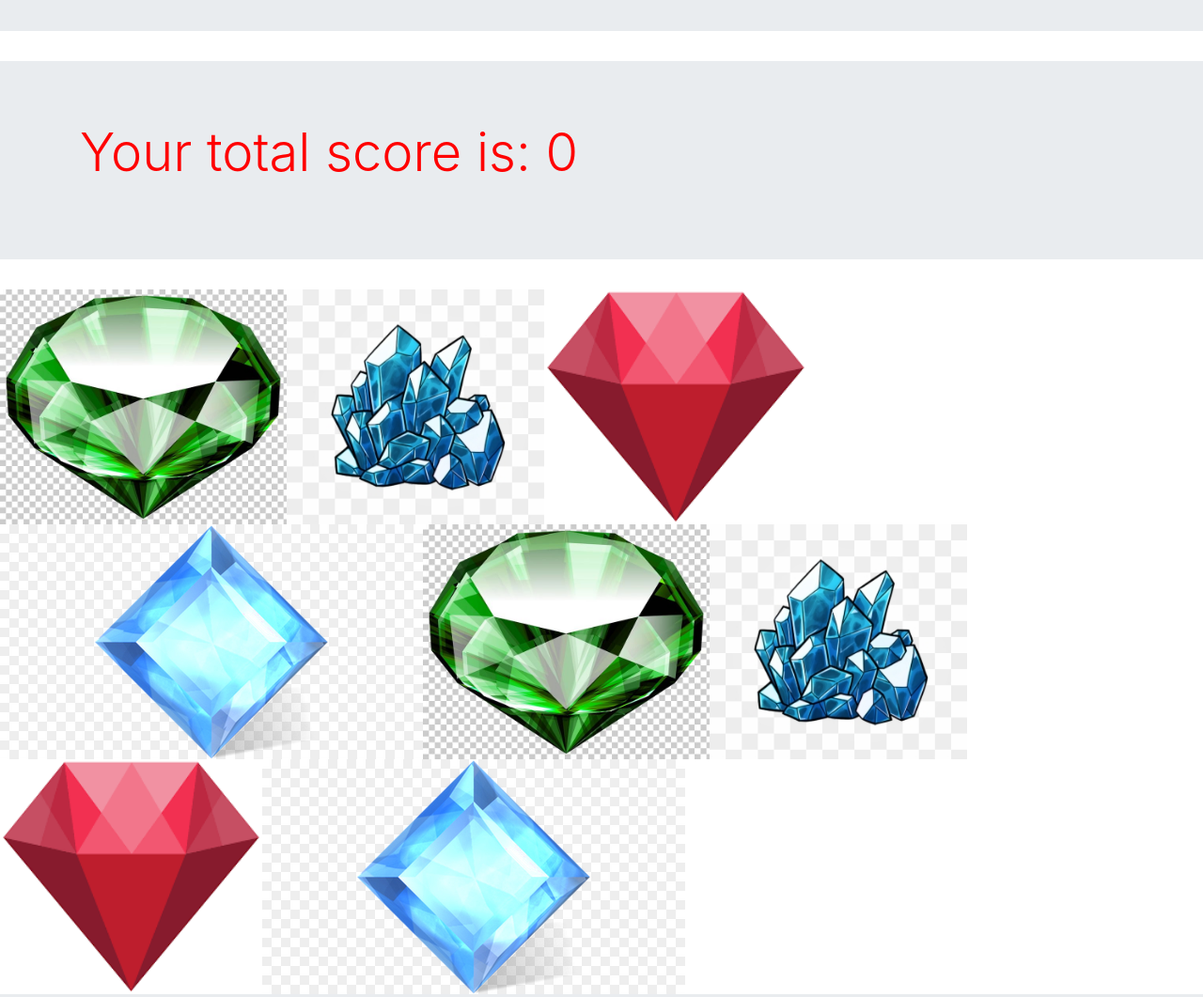
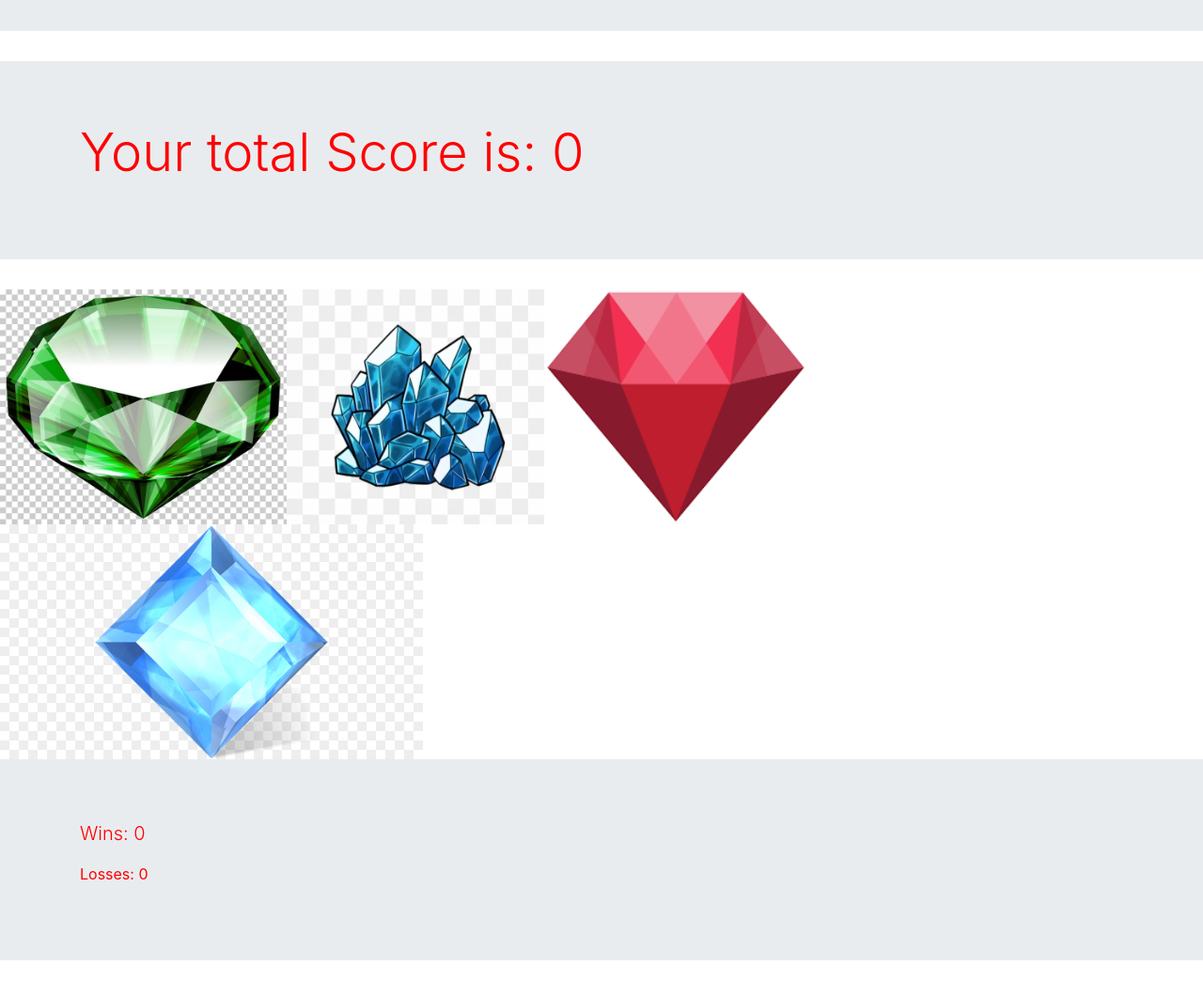
Before and after one commit to Nelsonsprague/unit-4-game, a plain HTML site: page index.html in a window 1280 px wide. Shown: the part 760-1821 px from the top of the page at 94% size. Drawn offline with nearby package versions, Linux system fonts and the light colour scheme.

Commit message:
I got it!

```diff
--- a/assets/javascript/game.js
+++ b/assets/javascript/game.js
@@ -3,9 +3,9 @@
 // Create variables to track
 
 // Wins counter
-var wins;
+var wins = 0;
 // Losses counter
-var losses;
+var losses = 0;
 // Goal for the round (random number)
 var goal;
 // Score
@@ -22,8 +22,10 @@ var images = ["assets/images/big-green.jpg", "assets/images/blue.png", "assets/i
 function newGame(){
 
     //     Update win and loss counter text
-    wins = 0;
-    losses = 0;
+    // wins = 0;
+    $("#wins").text(wins);
+    // losses = 0;
+    $("#losses").text(losses);
     //     Pick a new goal (new random number)
     goal = Math.round(Math.random() * 100 + 1);
     goal = parseInt(goal);
@@ -37,7 +39,7 @@ function newGame(){
     //     Reset score back down to 0
     userScore = 0;
     userScore = parseInt(userScore);
-    $("#userscore").text(" " + userScore);
+    $("#userscore").text(userScore);
     //     Update the score text on the page
 }
 
@@ -47,6 +49,8 @@ if(userScore === goal){
     //     If the player’s score === the goal
     //         Wins++
 wins ++;
+
+$("#wins").text(wins);
     //     Call reset function
     newGame();
 }if (userScore > goal){
@@ -54,12 +58,14 @@ wins ++;
     //     If the player’s score is > the goal
     //         Losses++
     losses ++;
+    $("#losses").text(losses);
     // Call reset function
     newGame();
 }
 }
 
 function createCrystals() {
+    $("#crystal-container").empty();
     for (var i = 0; i < images.length; i++) {
         var div = $("<img>");
         div.attr("src", images[i])
--- a/index.html
+++ b/index.html
@@ -48,7 +48,7 @@
 
     <div class="jumbotron jumbotron-fluid">
         <div class="container">
-            <h1 class="display-4">Your total score is:<span id="userscore"></span></h1>
+            <h1 class="display-4">Your total Score is: <span id="userscore"></span></h1>
             <p class="lead"></p>
         </div>
     </div>
@@ -63,7 +63,7 @@
             <p class="lead">
                 Wins: <span id="wins"></span>
                 <p></p>
-                Losses:<span id ="losses"></span>
+                Losses: <span id ="losses"></span>
             </p>
         </div>
     </div>
```
